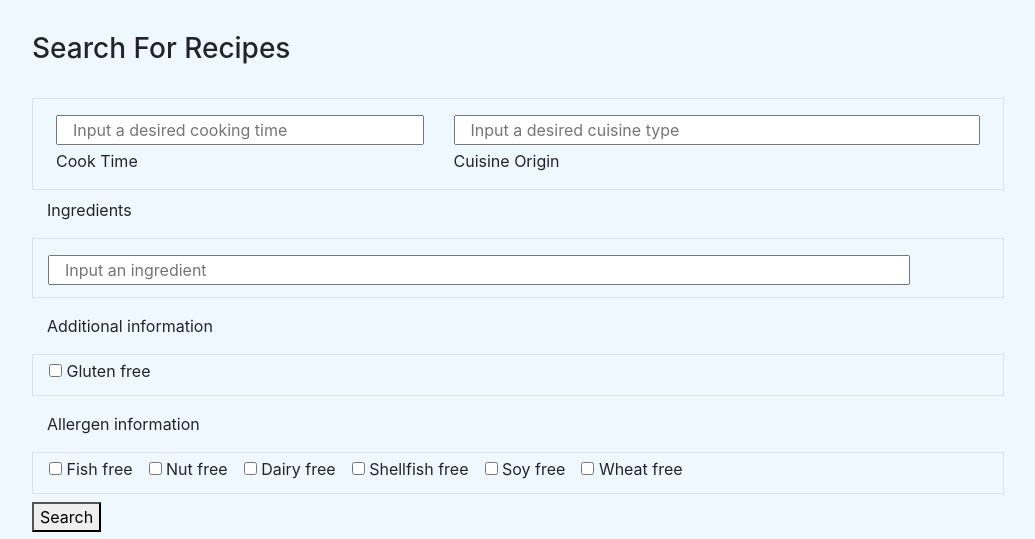
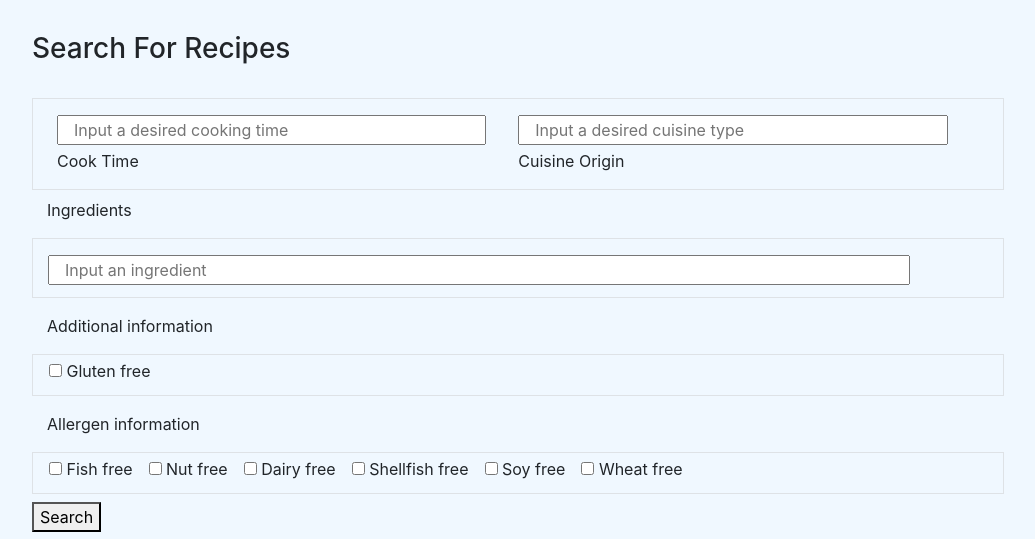
Before and after one commit to NinjaAiden/dcd-milestone-project, a Flask app: page /custom_search in a window 1280 px wide. Shown: the part 62-601 px from the top of the page, without its empty margins (53-1088 px from the left). Run offline with Flask 2, Linux system fonts and the light colour scheme; data that the repository does not hold is empty; some libraries are stand-ins or nearby versions.

Commit message:
added custom styling on search page

```diff
--- a/static/css/style.css
+++ b/static/css/style.css
@@ -45,3 +45,19 @@ body {
     padding: .1em .25em;
     font-size: 110%;
 }
+
+/* ---- media queries -- */
+
+@media only screen and (max-width: 767px) {
+  .width-restriction{
+      min-width: 100%;
+  }
+}
+
+@media only screen and (min-width: 768px) {
+  .width-restriction{
+      min-width: 45%;
+      margin-right: 1em;
+      margin-left: 1em;
+  }
+}
--- a/templates/search.html
+++ b/templates/search.html
@@ -19,14 +19,14 @@
         <form action="{{ url_for('search_page') }}" method="POST" class="col-12">
             <div class="row border p-2 mb-2">
                 <!-- cook time input -->
-                <div class="col-5">
+                <div class="width-restriction">
                     <div class="input-field mt-2">
                         <input class="col-12 mb-1" name='cookTimeSearch' id="cookTimeSearch" placeholder="Input a desired cooking time" type="number">
                     </div>
                     <label for="cookTimeSearch">Cook Time</label>
                 </div>
                 <!-- cuisine selector -->
-                <div class="col-7">
+                <div class="width-restriction">
                     <div class="input-field mt-2">
                         <input class="col-12 mb-1" name='cuisineSearch' id="cuisineSearch" placeholder="Input a desired cuisine type" type="text">
                     </div>
```
